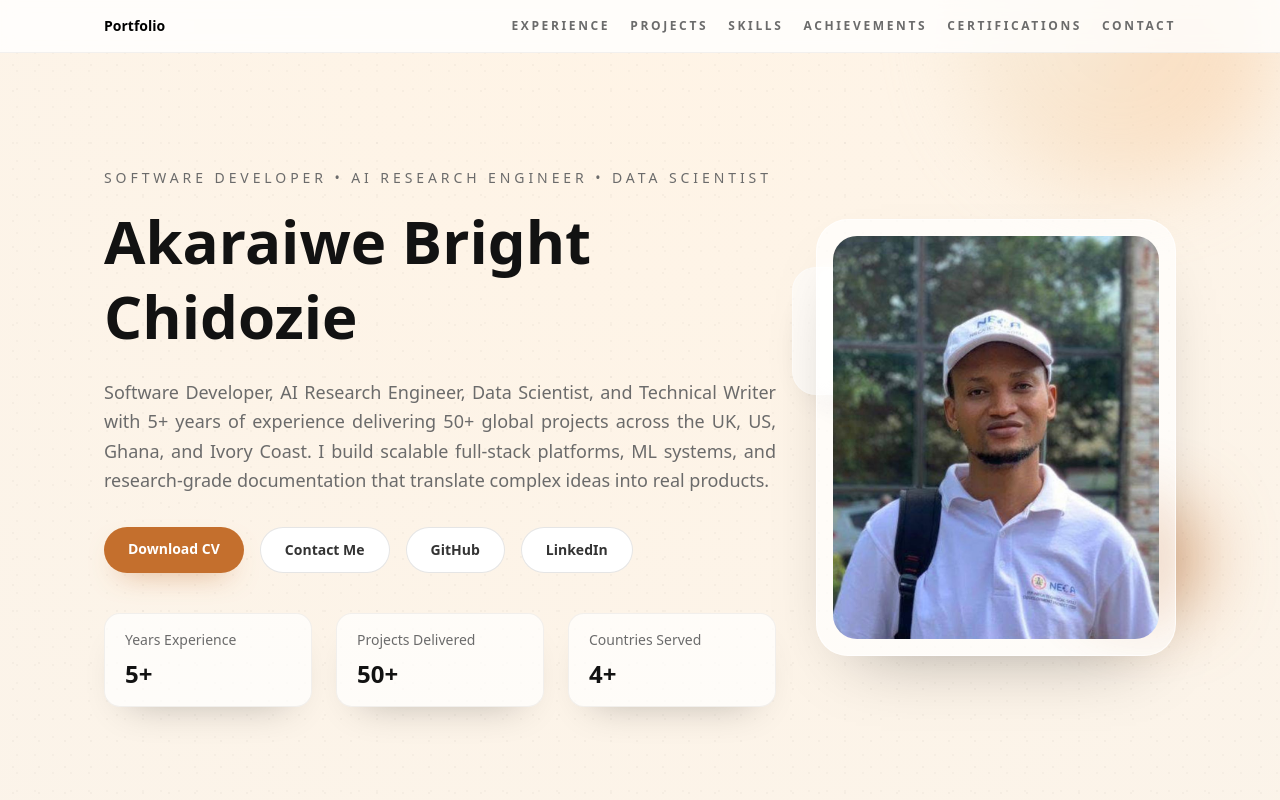
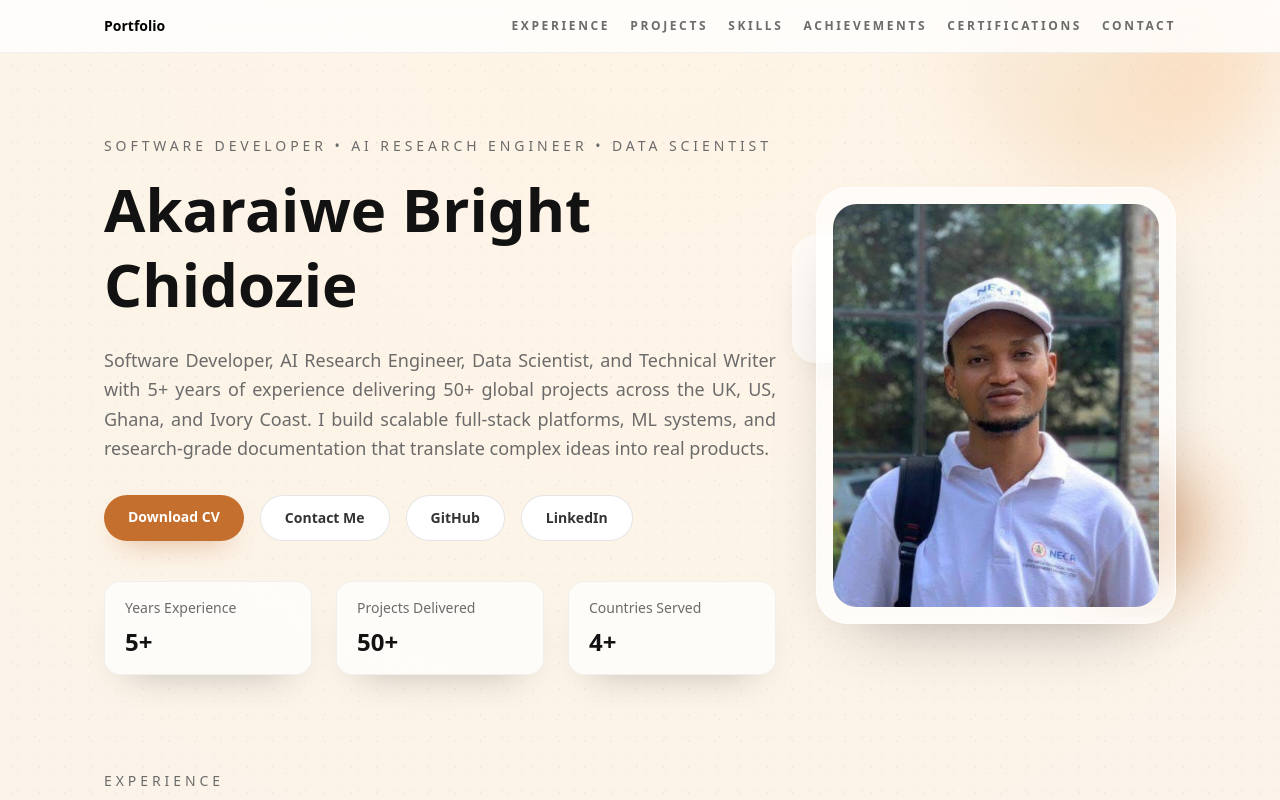
Before and after one commit to Bright688/myPortfolio, a Next.js app: page / in a window 1280 px wide. Shown: the top 800 px of the page. Built offline with nearby package versions, Linux system fonts and the light colour scheme; a web font is replaced by a local one.

Commit message:
create my portfolio

```diff
--- a/app/page.tsx
+++ b/app/page.tsx
@@ -302,7 +302,7 @@ export default function Home() {
             </div>
           </div>
         </nav>
-        <header className="flex flex-col items-start justify-between gap-10 pt-6 lg:flex-row lg:items-center sm: mt-8">
+        <header className="flex flex-col items-start justify-between gap-10 pt-6 lg:flex-row lg:items-center sm: mt-0">
           <div className="animate-fade-up max-w-2xl">
             <p className="text-sm uppercase tracking-[0.28em] text-[color:var(--muted)]">
               Software Developer • AI Research Engineer • Data Scientist
```
